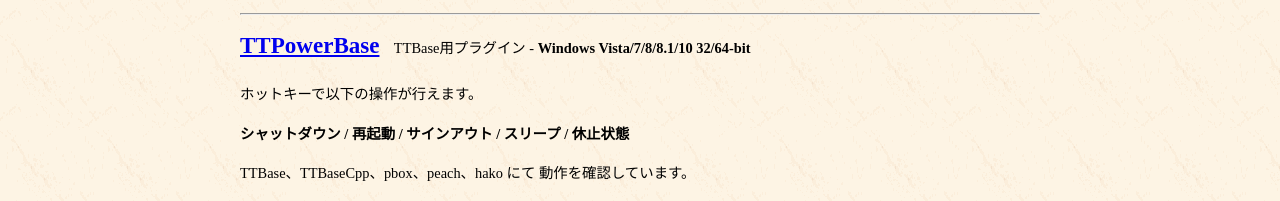
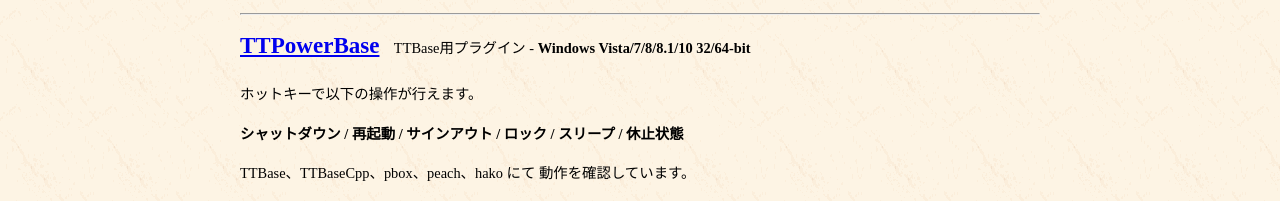
Before and after one commit to tapetums/tapetums.github.io, a plain HTML site: page TTBase.html in a window 1280 px wide. Shown: the part 2463-2664 px from the top of the page. Drawn offline with Linux system fonts and the light colour scheme.

Commit message:
小修正

```diff
--- a/TTBase.html
+++ b/TTBase.html
@@ -89,7 +89,7 @@
     <span class="product"><a href="https://github.com/tapetums/TTPowerBase">TTPowerBase</a></span>　TTBase用プラグイン - <b>Windows Vista/7/8/8.1/10 32/64-bit</b><br>
     <p>
         ホットキーで以下の操作が行えます。<br>
-        <div><b>シャットダウン / 再起動 / サインアウト / スリープ / 休止状態</b></div>
+        <div><b>シャットダウン / 再起動 / サインアウト / ロック / スリープ / 休止状態</b></div>
     </p>
     <p>
         TTBase、TTBaseCpp、pbox、peach、hako にて 動作を確認しています。
```
